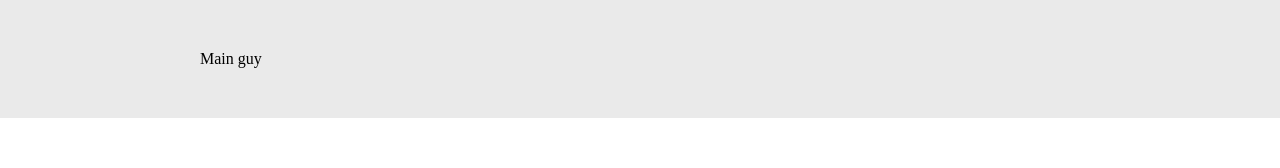
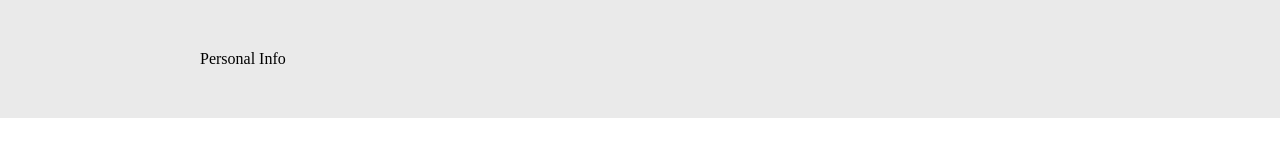
Before and after one commit to otinomz/Step-Forms, a React (Create React App) app: page / in a window 1280 px wide. Shown: the top 168 px of the page. Built offline with nearby package versions, Linux system fonts and the light colour scheme.

Commit message:
feat: new chnages

```diff
--- a/src/components/Main.js
+++ b/src/components/Main.js
@@ -1,4 +1,5 @@
 import React, { Component } from "react";
+import PersonalInfo from "./PersonalInfo";
 
 class Main extends Component {
   state = {
@@ -13,7 +14,11 @@ class Main extends Component {
   };
 
   render() {
-    return <>Main guy</>;
+    return (
+      <>
+        <PersonalInfo />
+      </>
+    );
   }
 }
 
--- a/src/components/PersonalInfo.js
+++ b/src/components/PersonalInfo.js
@@ -1,9 +1,9 @@
 import React, { Component } from "react";
 
-class Main extends Component {
+class PersonalInfo extends Component {
   render() {
-    return <>Main guy</>;
+    return <>Personal Info</>;
   }
 }
 
-export default Main;
+export default PersonalInfo;
```
